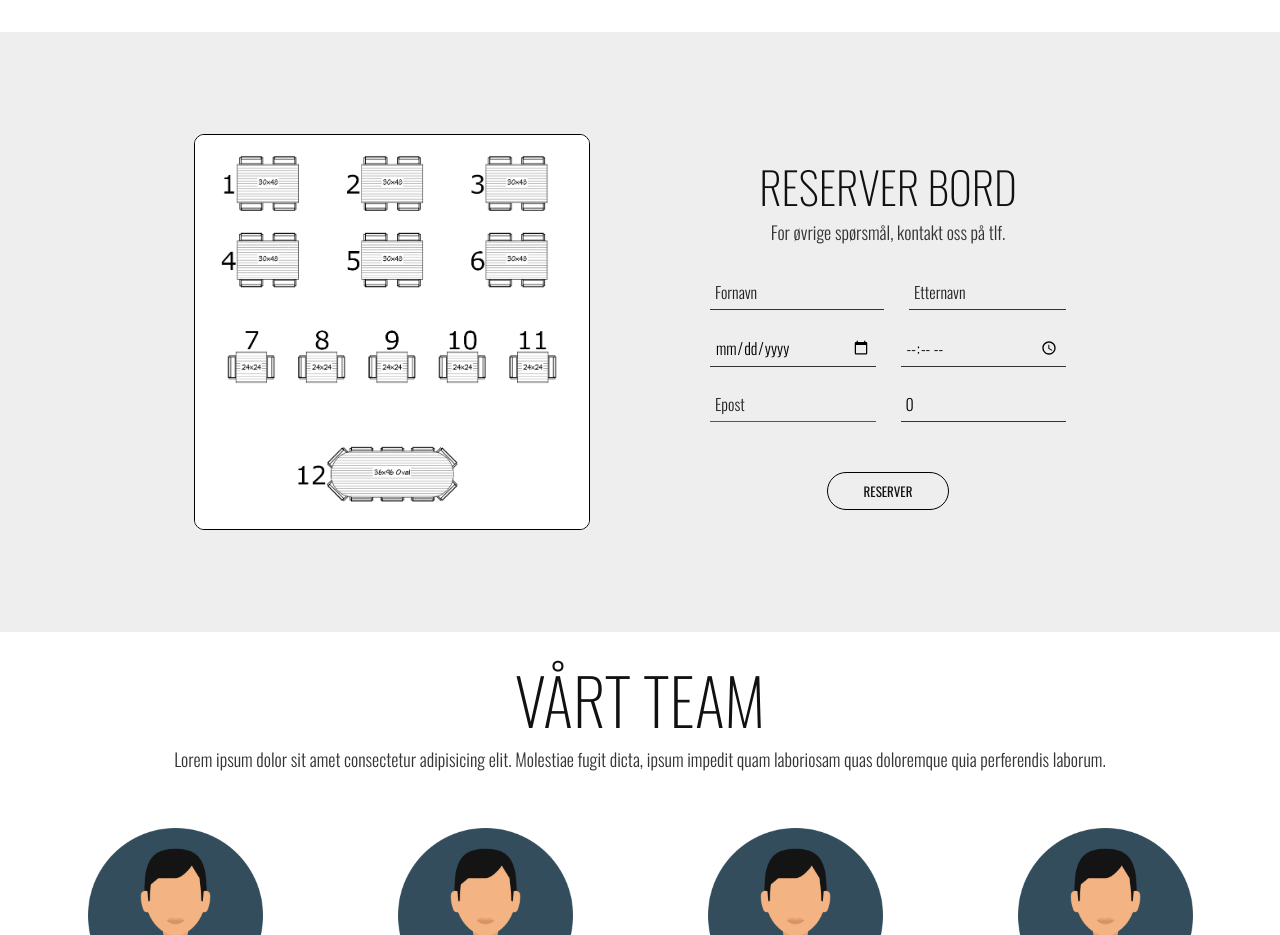
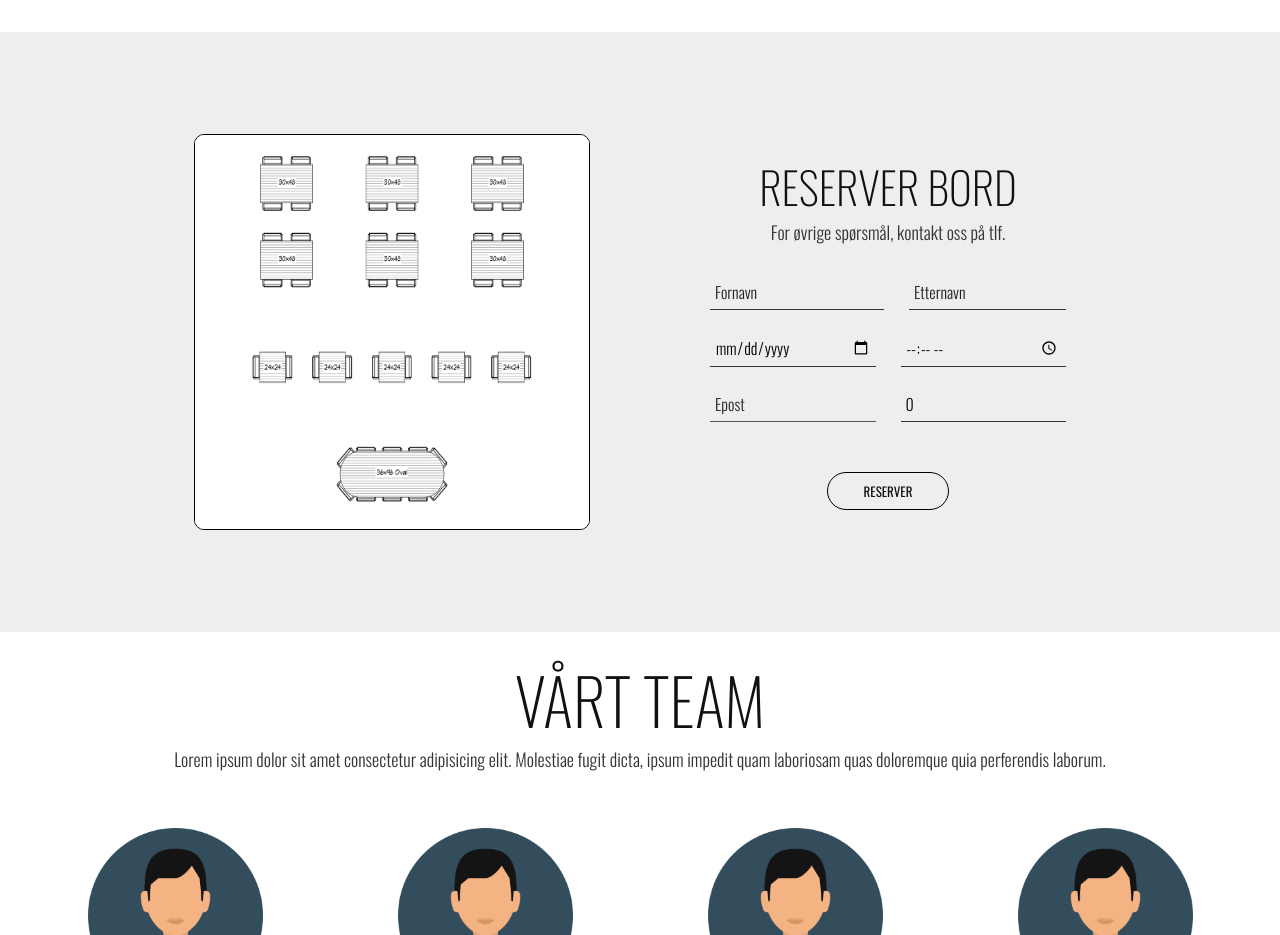
Before and after one commit to skamag/havets-skatter-mern, a React (Vite) app in the folder frontend/: page / in a window 1280 px wide. Shown: the part 1680-2615 px from the top of the page. Built offline with nearby package versions, Linux system fonts and the light colour scheme.

Commit message:
new (old) map image

```diff
--- a/frontend/src/components/Reservation.jsx
+++ b/frontend/src/components/Reservation.jsx
@@ -47,7 +47,7 @@ const Reservation = () => {
         <div className="banner">
           <div className="mapContainer">
             <div className="map">
-              <img src="tables-map-numbered.png" />
+              <img src="tables-map-v2.png" />
             </div>
           </div>
         </div>
```
